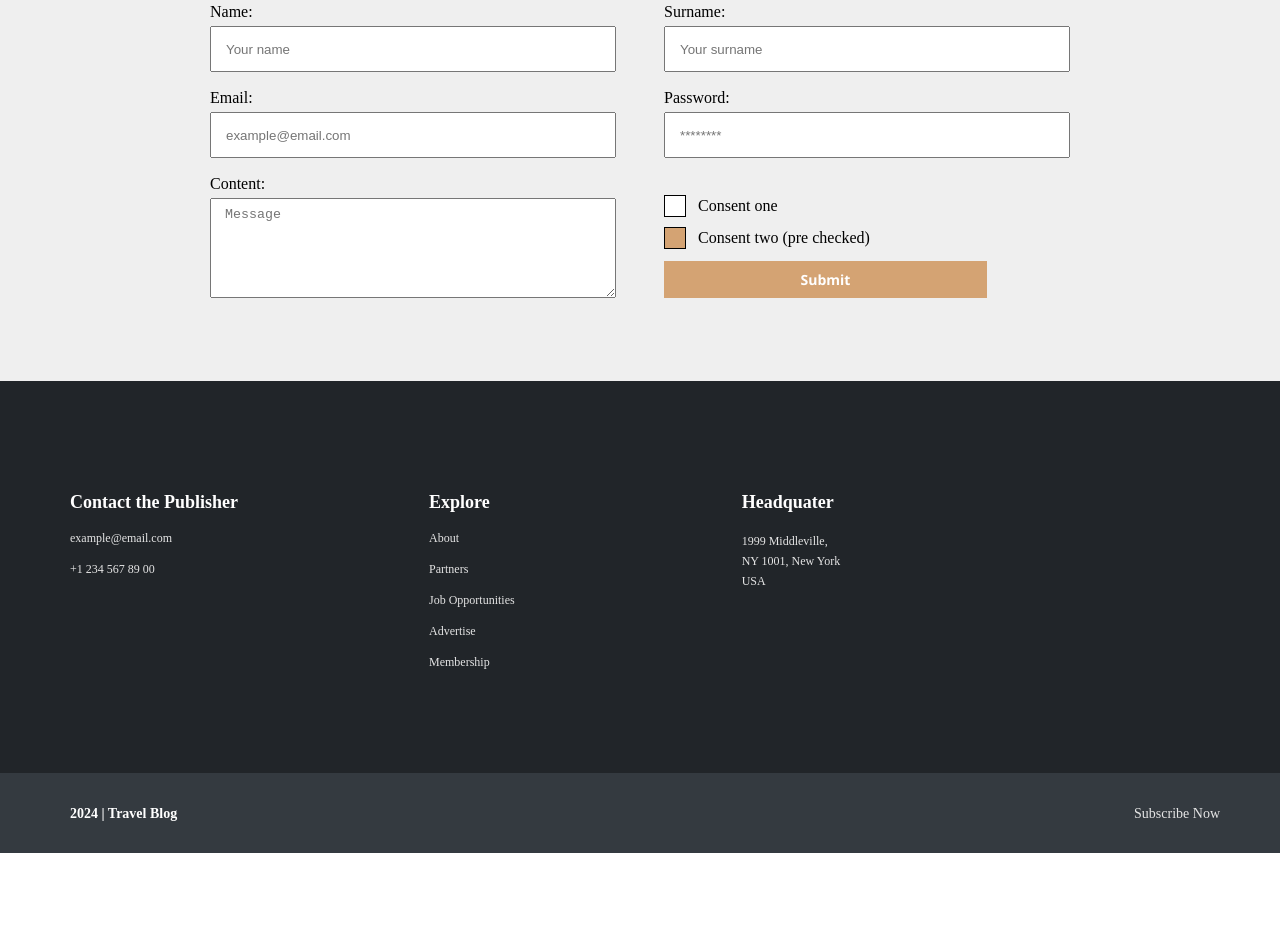
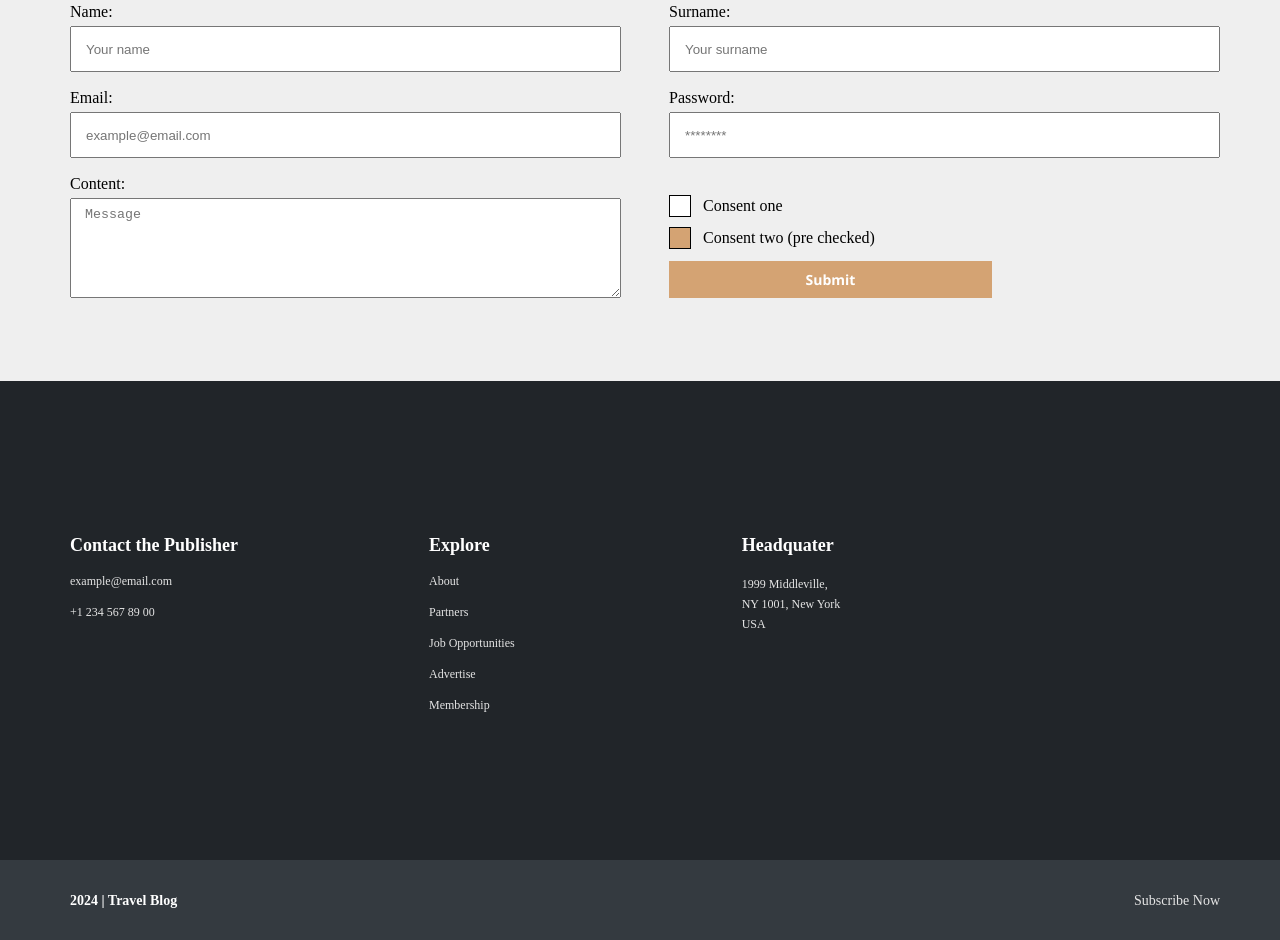
Before and after one commit to YaroslavKolbaiev/IB-Exam, a website: page index.html in a window 1280 px wide. Shown: the part 1659-2599 px from the top of the page. Before the commit the page ends 2512 px from the top, so only its background shows below. Drawn offline with nearby package versions, Linux system fonts and the light colour scheme.

Commit message:
fix: container wrapper

```diff
--- a/assets/scss/blocks/auth.scss
+++ b/assets/scss/blocks/auth.scss
@@ -1,10 +1,6 @@
 .auth {
     background-color: #EFEFEF;
-    padding: 68px 20px 83px 20px;
-
-    @include onDesktop {
-        padding: 68px 210px 83px 210px;
-    }
+    padding: 68px 0 83px 0;
 }
 
 .auth__title {
--- a/assets/scss/blocks/contacts.scss
+++ b/assets/scss/blocks/contacts.scss
@@ -3,6 +3,9 @@
     background-color: #212529;
     padding-top: 43px;
     padding-bottom: 44px;
+}
+
+.contacts__items {
     display: flex;
     flex-direction: column;
     align-items: center;
--- a/assets/scss/blocks/footer.scss
+++ b/assets/scss/blocks/footer.scss
@@ -1,10 +1,14 @@
 .footer {
     background-color: #343A40;
     height: 80px;
+}
+
+.footer__content {
     display: flex;
     flex-direction: column-reverse;
     justify-content: center;
     align-items: center;
+    height: 100%;
     gap: 9px;
 
     @include onDesktop {
--- a/assets/scss/blocks/header.scss
+++ b/assets/scss/blocks/header.scss
@@ -4,11 +4,15 @@
     z-index: 10;
     left: 0;
     right: 0;
+    height: 80px;
+    background-color: rgba(0, 0, 0, 0.2);
+}
+
+.header__nav {
     display: flex;
     justify-content: space-between;
     align-items: center;
-    height: 80px;
-    background-color: rgba(0, 0, 0, 0.2);
+    height: 100%;
 }
 
 .header__logo {
--- a/index.html
+++ b/index.html
@@ -11,7 +11,8 @@
   <link rel="stylesheet" href="dist/styles.css">
 </head>
 <body>
-  <header class="header container">
+  <header class="header">
+    <div class="container header__nav">
       <h1 class="header__logo"><span>TRAVEL</span>BLOG</h1>
 
       <nav>
@@ -21,6 +22,7 @@
           <li><a class="nav__link" href="#signin">Sign In</a></li>
         </ul>
       </nav>
+    </div>
   </header>
 
   <section class="hero">
@@ -114,6 +116,7 @@
   </section>
 
   <section class="auth" id="signin">
+    <div class="container">
       <h2 class="auth__title">Sign in form</h2>
 
     <form class="auth__form">
@@ -156,9 +159,11 @@
         <button class="auth__button" type="submit">Submit</button>
       </div>
     </form>
+    </div>
   </section>
 
-  <section class="contacts container">
+  <section class="contacts">
+    <div class="container contacts__items">
       <div class="contacts__item contacts__item--publisher">
         <h2 class="contacts__title">Contact the Publisher</h2>
 
@@ -189,12 +194,15 @@
           USA
         </p>
       </div>
+    </div>
   </section>
 
-  <footer class="footer container">
+  <footer class="footer">
+    <div class="container footer__content">
       <p class="footer__text">2024 | Travel Blog</p>
 
       <a class="footer__link" href="#">Subscribe Now</a>
+    </div>
   </footer>
 </body>
 </html>
```
Also changed, not shown: dist/styles.css, 1 other file. Lines whose indentation alone changed are shown as unchanged.
